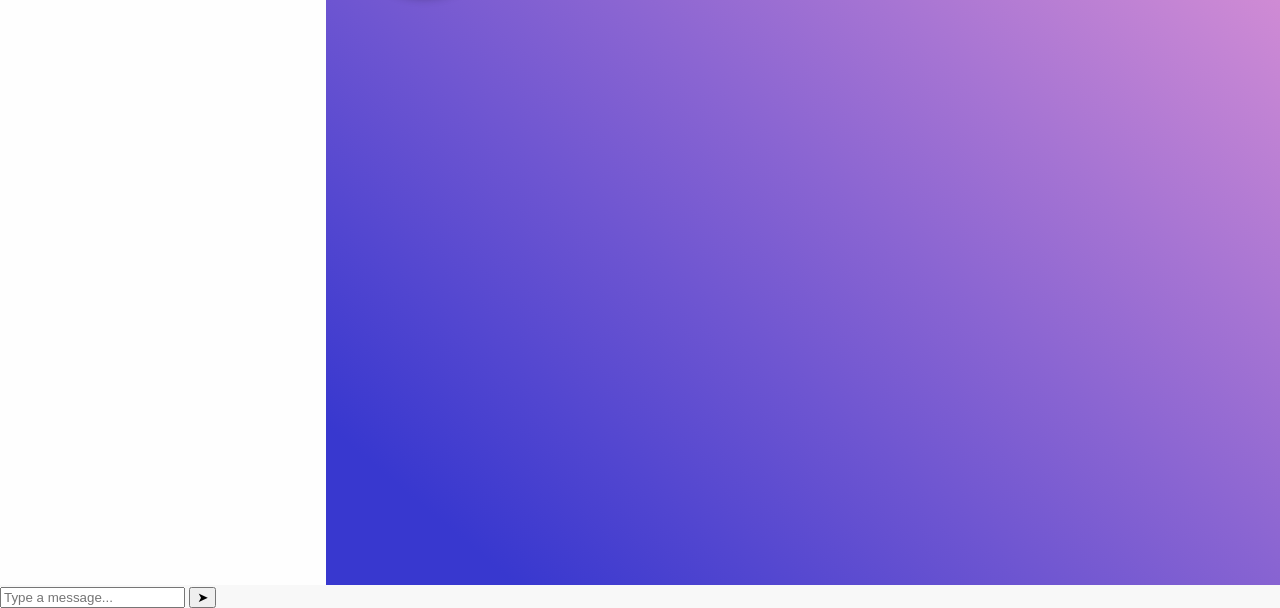
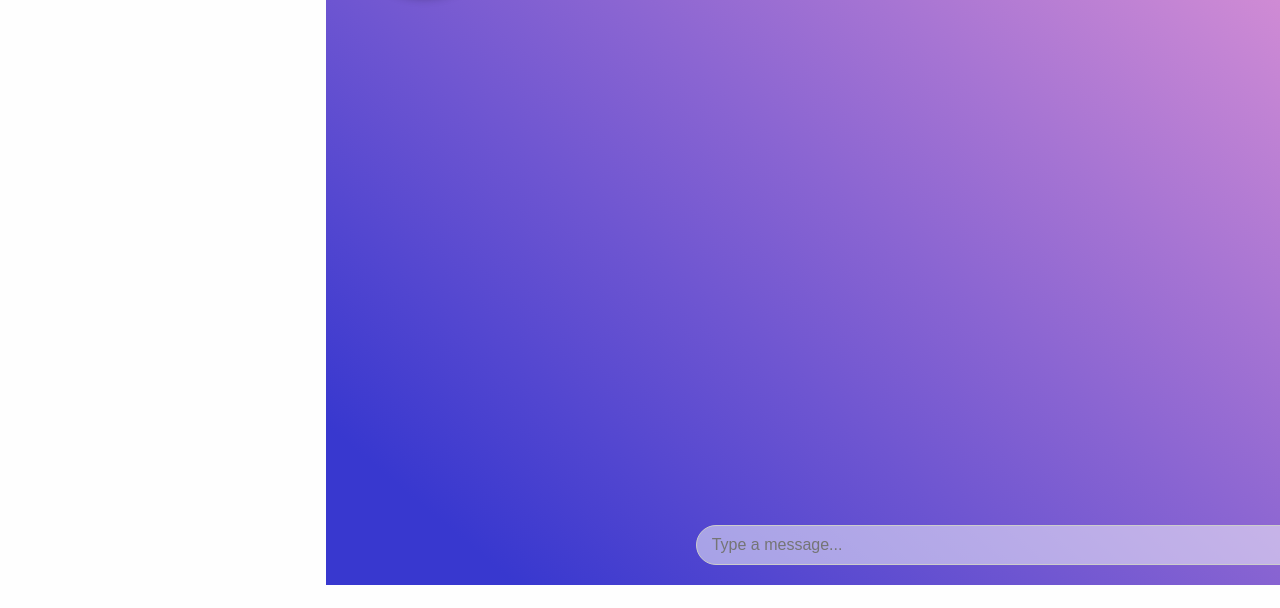
Before and after one commit to Harshvi-eDelta/VID-Assistant-UI, a Flask app: page / in a window 1280 px wide. Shown: the part 215-823 px from the top of the page. After the commit the page ends 800 px from the top, so only its background shows below. Run offline with Flask 3, Linux system fonts and the light colour scheme.

Commit message:
changes in UI

```diff
--- a/avatar_ui/static/css/style.css
+++ b/avatar_ui/static/css/style.css
@@ -3,9 +3,8 @@
     margin: 0;
     background: #f8f8f8;
 }
-/* header body and paragraph */
 h1,h2,h3,h4,h5,h6,p{
-    margin: 0px;
+    margin: 0;
 }
 
 .container {
@@ -36,12 +35,11 @@
 .main-content {
     display: flex;
     flex-direction: column;
-    /* background: #7b43de; */
+    /* background: #432a6fc4; */
     /* background: linear-gradient(180deg, rgba(123, 67, 222, 1) 0%, rgba(152, 123, 212, 1) 53%, rgba(193, 93, 227, 1) 100%);    */
     background: linear-gradient(to bottom left,rgb(224, 148, 213,100) 5%,rgb(56, 56, 207,100) 90%);
     /* background: linear-gradient(to bottom left, #D1A6FF, #A7C7FF); */
     padding: 20px;
-    /* height: 100%; */
     width: 100%;
     color: white; /* White text for better contrast */
 }
@@ -347,4 +345,100 @@
     background-color: #a8abae;
 }
 
+
 /* chatbot css */
+.chat-messages {
+    width: 100%;
+    flex-grow: 1;
+    overflow-y: auto;
+    padding: 15px;
+    background: transparent;
+    display: flex;
+    flex-direction: column;
+    row-gap: 12px;
+}
+.message {
+    width: 100%;
+}
+
+.user-message {
+    background-color: #2E2E2E;
+    border-radius: 18px;
+    word-wrap: break-word;
+    padding: 8px 12px;
+    color: white;
+    max-width: 80%;
+    margin-left: auto;
+    text-align: end;
+    width: max-content;
+}
+.bot-message {
+    background-color: rgba(241, 240, 240, 0.8);
+    border-radius: 18px;
+    word-wrap: break-word;
+    padding: 8px 12px;
+    color: black;
+    max-width: 80%;
+    width: max-content;
+}
+
+.chat-input {
+    position: relative;
+    left: 350px;
+    width: 800px;
+    background: transparent;
+    display: flex;
+    align-items: center;
+    gap: 10px; /* 👈 Space between input and mic */
+}
+.chat-input input {
+    flex: 1;
+    padding: 10px 45px 10px 15px; /* 👈 Padding for send button inside */
+    border-radius: 20px;
+    border: 1px solid #ccc;
+    background-color: rgba(255, 255, 255, 0.5);
+    outline: none;
+    font-size: 16px;
+    position: relative;
+    align-items: center;
+}
+@keyframes slideUp {
+    0% {
+      transform: translateY(20px);
+      opacity: 0;
+    }
+    100% {
+      transform: translateY(0px);
+      opacity: 1;
+    }
+  }
+  .message {
+      animation: slideUp 0.5s ease;
+
+  }
+.send-btn {
+    position: absolute;
+    right: 40px;
+    background:transparent;
+    color: grey;
+    border: none;
+    padding: 8px 10px;
+    border-radius: 50%;
+    cursor: pointer;
+    font-size: 18px;
+}
+.mic-btn {
+    position: absolute;
+    right: 10px;
+    background-color: transparent;
+    color: grey;
+    border: none;
+    padding: 8px 12px;
+    border-radius: 50%;
+    cursor: pointer;
+    font-size: 18px;
+}
+
+.send-btn:hover, .mic-btn:hover {
+    background-color: transparent;
+}
--- a/avatar_ui/templates/index.html
+++ b/avatar_ui/templates/index.html
@@ -1,5 +1,6 @@
 <!DOCTYPE html>
 <html lang="en">
+
 <head>
     <title>Avatar UI</title>
     <link rel="stylesheet" href="{{ url_for('static', filename='css/style.css') }}">
@@ -14,6 +15,7 @@
     <link rel="stylesheet" href="css/style.css">
 
 </head>
+
 <body>
     <div class="container">
         <!-- Sidebar -->
@@ -40,14 +42,10 @@
                 <!-- <img id="uploadedAvatar" src="static/uploads/ABC.png" alt="Avatar" class="avatar-round"> -->
                 <!-- This image should be shown only AFTER user clicks "Create" -->
                 <!-- <img id="uploadedAvatar" src="{{ url_for('static', filename='images/placeholder.png') }}" alt="Avatar" class="avatar-round"> -->
-                <img id="uploadedAvatar" src="{{ avatars[-1].url if avatars else 'static/uploads/4.jpg' }}" alt="Avatar" class="avatar-round">
+                <img id="uploadedAvatar" src="{{ avatars[-1].url if avatars else 'static/uploads/4.jpg' }}" alt="Avatar"
+                    class="avatar-round">
             </div>
-            </div>
-        </div>
-    </div>
-
-       <!-- Chatbot Section -->
-       <body class="chat-container">
+            <!-- chatbot code -->
             <div id="chatMessages" class="chat-messages">
                 <!-- Messages will be added here -->
             </div>
@@ -55,8 +53,18 @@
                 <div class="chat-input">
                     <input type="text" id="userInput" placeholder="Type a message...">
                     <button class="send-btn" onclick="sendMessage()">➤</button>
+                    <button class="mic-btn" onclick="startListening()" title="Start Voice Input">
+                        <i class="fas fa-microphone"></i>
+                    </button>
                 </div>
-        <!-- <button class="mic-btn"><i class="fas fa-microphone"></i></button> Mic outside -->
+                <!-- <button class="mic-btn" onclick="startListening()" title="Start Voice Input">
+                <i class="fas fa-microphone"></i>
+            </button> -->
+                <!-- <button class="mic-btn"><i class="fas fa-microphone" title="Start Voice Input" ></i></button>  -->
+            </div>
+
+        </div>
+    </div>
     </div>
 
     <!-- Modal (Popup) for Avatar Creation -->
@@ -73,11 +81,8 @@
                     <!-- Hidden file input -->
                     <input type="file" id="upload" name="image" accept="image/*" style="display: none;" required>
                     <!-- Image icon that triggers the file input -->
-                <img id="uploadIcon"
-                    src="{{ url_for('static', filename='images/upload_icon1.png') }}"
-                    alt="Upload"
-                    class="upload-icon-img"
-                    onclick="document.getElementById('upload').click();">
+                    <img id="uploadIcon" src="{{ url_for('static', filename='images/upload_icon1.png') }}" alt="Upload"
+                        class="upload-icon-img" onclick="document.getElementById('upload').click();">
 
                     <!-- <label for="upload" class="upload-label">
                     <img src="{{ url_for('static', filename='images/upload_icon1.png') }}" alt="Upload" class="upload-icon-img">
@@ -100,22 +105,22 @@
         var cancelBtn = document.getElementById("cancelBtn");
 
         // When the user clicks on the button, open the modal
-        openModalBtn.onclick = function() {
+        openModalBtn.onclick = function () {
             modal.style.display = "block";
         }
 
         // When the user clicks on <span> (x), close the modal
-        closeModalBtn.onclick = function() {
+        closeModalBtn.onclick = function () {
             modal.style.display = "none";
         }
 
         // When the user clicks on Cancel button, close the modal
-        cancelBtn.onclick = function() {
+        cancelBtn.onclick = function () {
             modal.style.display = "none";
         }
 
         // When the user clicks anywhere outside of the modal, close it
-        window.onclick = function(event) {
+        window.onclick = function (event) {
             if (event.target == modal) {
                 modal.style.display = "none";
             }
@@ -165,7 +170,7 @@
         function sendMessage() {
             const input = document.getElementById('userInput');
             const message = input.value.trim();
-            if (message) {
+            if (message != "") {
                 const chatMessages = document.getElementById('chatMessages');
 
                 const userMessage = document.createElement('div');
@@ -196,6 +201,9 @@
                 }, 500);
             }
         }
+        function startListening() {
+            alert('Microphone clicked! (You can implement voice recording here)');
+        }
 
         function smoothScrollToBottom(element) {
             element.scrollTo({
@@ -204,11 +212,8 @@
             });
         }
 
-        // (Optional) Placeholder for microphone functionality
-        function startListening() {
-            alert("🎤 Microphone feature coming soon!");
-        }
     </script>
 
 </body>
+
 </html>
```
Lines whose indentation alone changed are shown as unchanged.
